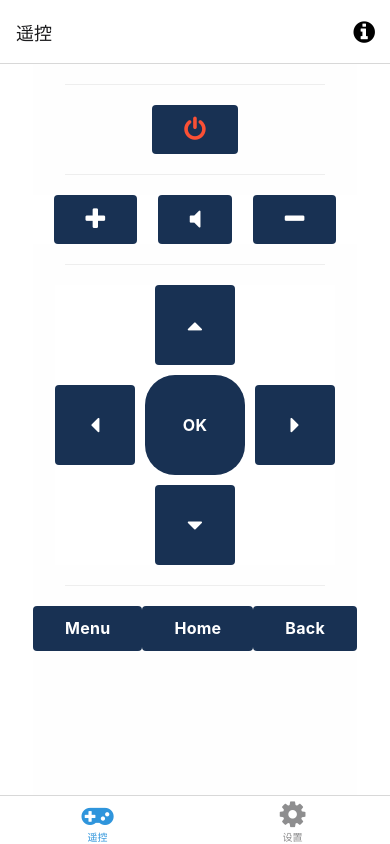
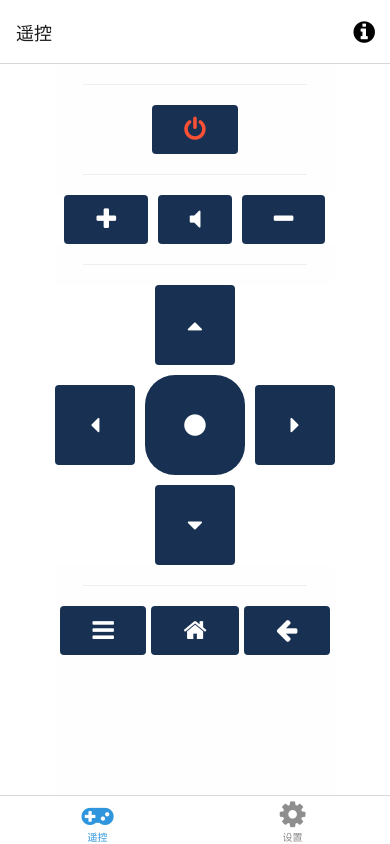
Before and after one commit to resticDOG/Phicomm-N1-Controller, a React Native app: screen /TabOne in a window 390 px wide. Built offline with nearby package versions, Linux system fonts and the light colour scheme; what expo-linking, react-native-root-siblings would draw is missing.

Commit message:
add vibrate

```diff
--- a/api/control.ts
+++ b/api/control.ts
@@ -1,9 +1,9 @@
 import { Keycode } from "../components/ControlButton";
 import { request } from "../utils/request";
 
-export const press = (keycode: Keycode) => {
+export const press = (keycode: Keycode, longclick: boolean) => {
   request('v1/keyevent', 'POST', {
-    keycode: keycode,
-    longclick: 'false'
+    keycode,
+    longclick,
   })
 }
--- a/components/ControlButton.tsx
+++ b/components/ControlButton.tsx
@@ -1,8 +1,8 @@
 import { FontAwesome } from '@expo/vector-icons';
-import { Pressable, StyleProp, StyleSheet } from 'react-native';
+import { Pressable, StyleProp, StyleSheet, Vibration } from 'react-native';
 
 import Colors from '../constants/Colors';
-import { Text, View } from './Themed';
+import { Text } from './Themed';
 import { press } from '../api/control';
 
 export enum Keycode {
@@ -12,8 +12,8 @@ export enum Keycode {
   HOME = 3,
   MENU = 82,
 
-  VOLUME_UP = 25,
-  VOLUME_DOWN = 24,
+  VOLUME_UP = 24,
+  VOLUME_DOWN = 25,
   MUTE = 164,
 
   UP = 19,
@@ -33,7 +33,16 @@ type ControlButtonProps = {
 
 export default function ControlButton({title = '', code, icon, color =  '#fff', style}: ControlButtonProps) {
   return (
-    <Pressable style={[styles.button, style]} onPress={() => press(code)} >
+    <Pressable
+      style={({ pressed }) => [{
+          backgroundColor: pressed ? Colors.light.controlPressedBgColor : Colors.light.controlBgColor
+        },
+        styles.button,
+        style
+      ]}
+      onPress={() => handlePress(code, false)}
+      onLongPress={() => handlePress(code, true)}
+    >
       {
         icon
         ? <FontAwesome
@@ -47,6 +56,11 @@ export default function ControlButton({title = '', code, icon, color =  '#fff',
   );
 }
 
+function handlePress(code: Keycode, longPress: boolean) {
+  Vibration.vibrate(20)
+  press(code, longPress)
+}
+
 const styles = StyleSheet.create({
   button: {
     alignItems: 'center',
@@ -55,7 +69,6 @@ const styles = StyleSheet.create({
     paddingHorizontal: 32,
     borderRadius: 4,
     elevation: 3,
-    backgroundColor: '#183153',
   },
   text: {
     fontSize: 16,
--- a/components/ControlPanel.tsx
+++ b/components/ControlPanel.tsx
@@ -19,9 +19,9 @@ export default function ControlPanel() {
       <ControlDirection />
       <View style={styles.separator} lightColor="#eee" darkColor="rgba(255,255,255,0.1)" />
       <View style={[styles.center, styles.spaceEvenly]}>
-        <ControlButton title="Menu" code={Keycode.MENU} />
-        <ControlButton title="Home" code={Keycode.HOME} />
-        <ControlButton title="Back" code={Keycode.BACK} />
+        <ControlButton title="Menu" icon="bars" code={Keycode.MENU} />
+        <ControlButton title="Home" icon="home" code={Keycode.HOME} />
+        <ControlButton title="Back" icon="arrow-left" code={Keycode.BACK} />
       </View>
     </View>
   );
@@ -33,7 +33,7 @@ export function ControlDirection() {
       <ControlButton style={styles.direction} title="↑" icon="caret-up" code={Keycode.UP} />
       <View style={styles.center}>
         <ControlButton style={styles.direction} title="←" icon="caret-left" code={Keycode.LEFT} />
-        <ControlButton style={[styles.direction, styles.ok]} title="OK" code={Keycode.OK} />
+        <ControlButton style={[styles.direction, styles.ok]} title="OK" icon="circle" code={Keycode.OK} />
         <ControlButton style={styles.direction} title="→" icon="caret-right" code={Keycode.RIGHT} />
       </View>
       <ControlButton style={styles.direction} title="↓" icon="caret-down" code={Keycode.DOWN} />
@@ -45,7 +45,6 @@ const styles = StyleSheet.create({
   container: {
     flex: 1,
     alignItems: 'center',
-    // justifyContent: 'space-around',
     backgroundColor: '#fefefe',
   },
   containerDirection: {
--- a/constants/Colors.ts
+++ b/constants/Colors.ts
@@ -1,6 +1,8 @@
 const tintColorLight = '#2f95dc';
 const tintColorDark = '#fff';
 const toastBgColor = '#7766e8'
+const controlBgColor = '#183153'
+const controlPressedBgColor = tintColorLight
 
 export default {
   light: {
@@ -10,6 +12,8 @@ export default {
     tabIconDefault: '#ccc',
     tabIconSelected: tintColorLight,
     toastBgColor,
+    controlBgColor,
+    controlPressedBgColor,
   },
   dark: {
     text: '#fff',
--- a/navigation/index.tsx
+++ b/navigation/index.tsx
@@ -14,7 +14,7 @@ import Colors from '../constants/Colors';
 import useColorScheme from '../hooks/useColorScheme';
 import ModalScreen from '../screens/ModalScreen';
 import NotFoundScreen from '../screens/NotFoundScreen';
-import TabOneScreen from '../screens/TabOneScreen';
+import ControlScreen from '../screens/ControlScreen';
 import TabTwoScreen from '../screens/TabTwoScreen';
 import { RootStackParamList, RootTabParamList, RootTabScreenProps } from '../types';
 import LinkingConfiguration from './LinkingConfiguration';
@@ -64,7 +64,7 @@ function BottomTabNavigator() {
       }}>
       <BottomTab.Screen
         name="TabOne"
-        component={TabOneScreen}
+        component={ControlScreen}
         options={({ navigation }: RootTabScreenProps<'TabOne'>) => ({
           title: '遥控',
           tabBarIcon: ({ color }) => <TabBarIcon name="gamepad" color={color} />,
--- /dev/null
+++ b/screens/ControlScreen.tsx
@@ -0,0 +1,20 @@
+import { StyleSheet } from 'react-native';
+
+import ControlPanel from '../components/ControlPanel';
+import { View } from '../components/Themed';
+
+export default function ControlScreen() {
+  return (
+    <View style={styles.container}>
+      <ControlPanel />
+    </View>
+  );
+}
+
+const styles = StyleSheet.create({
+  container: {
+    flex: 1,
+    alignItems: 'center',
+    justifyContent: 'center',
+  },
+});
--- a/screens/TabOneScreen.tsx
+++ /dev/null
@@ -1,31 +0,0 @@
-import { StyleSheet } from 'react-native';
-
-import ControlButton, { Keycode } from '../components/ControlButton';
-import ControlPanel from '../components/ControlPanel';
-import { Text, View } from '../components/Themed';
-import { RootTabScreenProps } from '../types';
-
-export default function TabOneScreen({ navigation }: RootTabScreenProps<'TabOne'>) {
-  return (
-    <View style={styles.container}>
-      <ControlPanel />
-    </View>
-  );
-}
-
-const styles = StyleSheet.create({
-  container: {
-    flex: 1,
-    alignItems: 'center',
-    justifyContent: 'center',
-  },
-  title: {
-    fontSize: 20,
-    fontWeight: 'bold',
-  },
-  separator: {
-    marginVertical: 30,
-    height: 1,
-    width: '80%',
-  },
-});
```
